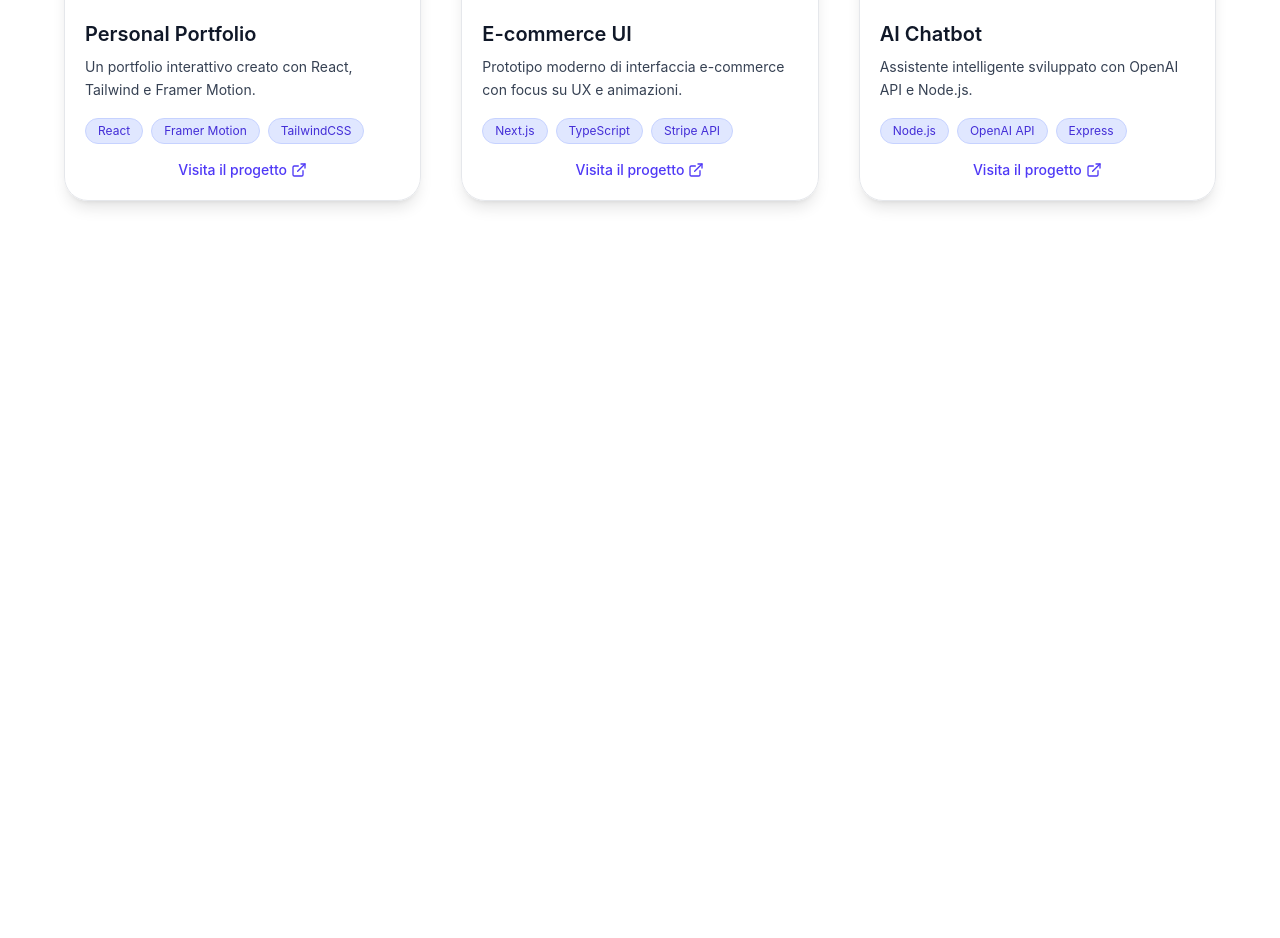
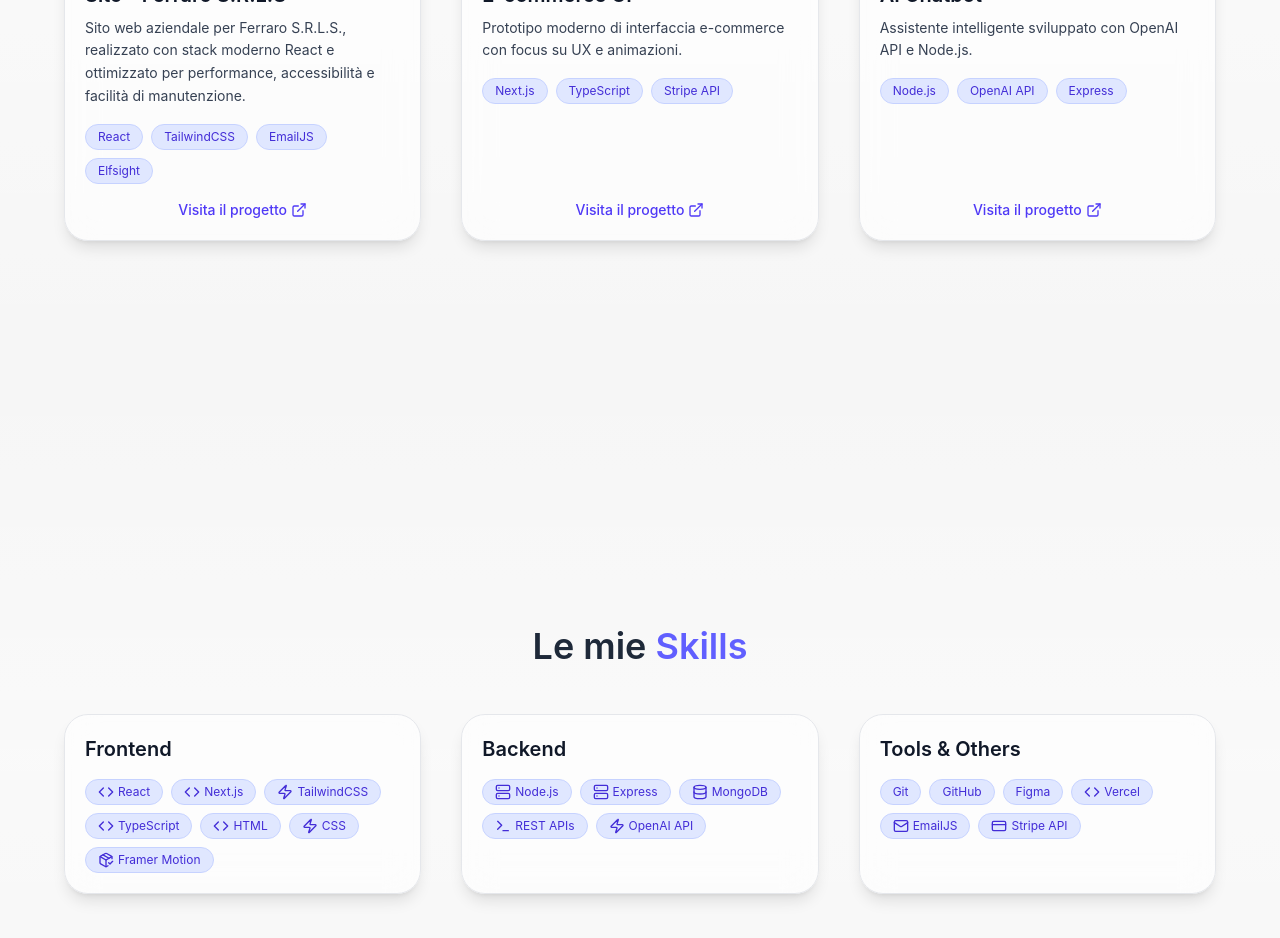
Before and after one commit to VincenzoFerraro0/my-portfolio, a React (Vite) app: page / in a window 1280 px wide. Shown: the part 1240-2178 px from the top of the page. Before the commit the page ends 1600 px from the top, so only its background shows below. Built offline with nearby package versions, Linux system fonts and the light colour scheme.

Commit message:
Add SkillsSection component, integrate skills data, and update Navbar links

```diff
--- a/src/App.jsx
+++ b/src/App.jsx
@@ -2,6 +2,7 @@ import Navbar from "./components/Navbar"
 import ToggleSwitch from "./components/ToggleSwitch"
 import AboutMeSection from "./section/AboutMeSection"
 import ProjectsSection from "./section/ProjectsSection"
+import SkillsSection from "./section/SkillsSection"
 
 function App() {
 
@@ -13,6 +14,7 @@ function App() {
       <main className="">
         <AboutMeSection />
         <ProjectsSection />
+        <SkillsSection/>
 
       </main>
       <ToggleSwitch />
--- a/src/components/Navbar.jsx
+++ b/src/components/Navbar.jsx
@@ -1,10 +1,11 @@
 import { useState } from 'react';
 import { motion, AnimatePresence } from 'framer-motion';
-import { Link } from 'react-scroll'; // 👈 aggiungi questa import
+import { Link } from 'react-scroll';
 import fotoProfilo from '../assets/img/foto-profilo.png';
 import ButtonContact from '../components/ButtonContact';
 import { Menu, X } from 'lucide-react';
 import OnlineStatusIndicator from './OnlineStatusIndicator';
+import { links } from '../lib/data';
 
 const MenuIcon = Menu;
 const XIcon = X;
@@ -30,11 +31,6 @@ const staggerContainerVariants = {
   },
 };
 
-const links = [
-  { name: 'About', to: 'about' },
-  { name: 'Projects', to: 'projects' },
-  { name: 'Skills', to: 'skills' },
-];
 
 export default function Navbar() {
   const [isOpen, setIsOpen] = useState(false);
--- a/src/index.css
+++ b/src/index.css
@@ -4,11 +4,17 @@
 
 
 
-/* anche quando Tailwind attiva la classe dark */
+/* Background per modalità light (default) */
+body {
+  background-color: #f6f6f6;
+}
+
+/* Background per modalità dark */
 .dark body {
   background: url("/background.gif") repeat center top;
   background-size: auto 33.33%;
-  background-attachment: scroll; /* ✅ compatibile iOS */
+  background-attachment: scroll;
+  /* ✅ compatibile iOS */
   color: #fff;
   position: relative;
   overflow-x: hidden;
@@ -23,7 +29,8 @@
   pointer-events: none;
   z-index: -1;
 }
-.dark > * {
+
+.dark>* {
   position: relative;
   z-index: 1;
 }
--- /dev/null
+++ b/src/lib/data.js
@@ -0,0 +1,34 @@
+import sitoFerraroPreview from '../assets/projects/sito-ferraro-preview.png';
+
+
+
+export const projects = [
+  {
+    title: 'Sito - Ferraro S.R.L.S',
+    description: 'Sito web aziendale per Ferraro S.R.L.S., realizzato con stack moderno React e ottimizzato per performance, accessibilità e facilità di manutenzione.',
+    tech: ['React','TailwindCSS','EmailJS', 'Elfsight'],
+    link: 'https://www.ferrarosrls.com',
+    image: sitoFerraroPreview,
+  },
+  {
+    title: 'E-commerce UI',
+    description: 'Prototipo moderno di interfaccia e-commerce con focus su UX e animazioni.',
+    tech: ['Next.js', 'TypeScript', 'Stripe API'],
+    link: 'https://ecommerce-demo.it',
+    image: 'https://via.placeholder.com/600x400?text=E-commerce+UI',
+  },
+  {
+    title: 'AI Chatbot',
+    description: 'Assistente intelligente sviluppato con OpenAI API e Node.js.',
+    tech: ['Node.js', 'OpenAI API', 'Express'],
+    link: 'https://chatbot-demo.it',
+    image: 'https://via.placeholder.com/600x400?text=AI+Chatbot',
+  },
+];
+
+
+export const links = [
+  { name: 'About', to: 'about' },
+  { name: 'Projects', to: 'projects' },
+  { name: 'Skills', to: 'skills' },
+];
--- a/src/section/AboutMeSection.jsx
+++ b/src/section/AboutMeSection.jsx
@@ -1,4 +1,4 @@
-import { FaXTwitter, FaInstagram, FaBehance, FaDribbble } from "react-icons/fa6";
+import { FaLinkedin, FaGithub } from 'react-icons/fa';
 import Memoji from "../assets/img/memoji-Trasparente.png";
 
 export default function AboutMeSection() {
@@ -31,17 +31,11 @@ export default function AboutMeSection() {
 
         {/* Social Icons */}
         <div className="flex space-x-5 text-neutral-400 text-2xl mt-8">
-          <a href="#" className="hover:text-black dark:hover:text-white transition">
-            <FaXTwitter />
+          <a href="https://www.linkedin.com/in/vincenzo-ferraro-567a60380" target="_blank" rel="noopener noreferrer" className="hover:text-blue-700 transition">
+            <FaLinkedin />
           </a>
-          <a href="#" className="hover:text-pink-600 transition">
-            <FaInstagram />
-          </a>
-          <a href="#" className="hover:text-blue-600 transition">
-            <FaBehance />
-          </a>
-          <a href="#" className="hover:text-pink-500 transition">
-            <FaDribbble />
+          <a href="https://github.com/VincenzoFerraro0" target="_blank" rel="noopener noreferrer" className="hover:text-black transition">
+            <FaGithub />
           </a>
         </div>
       </div>
--- a/src/section/ProjectsSection.jsx
+++ b/src/section/ProjectsSection.jsx
@@ -1,29 +1,7 @@
 import { motion } from 'framer-motion';
 import { ExternalLink } from 'lucide-react';
+import {projects} from '../lib/data';
 
-const projects = [
-  {
-    title: 'Personal Portfolio',
-    description: 'Un portfolio interattivo creato con React, Tailwind e Framer Motion.',
-    tech: ['React', 'Framer Motion', 'TailwindCSS'],
-    link: 'https://tuo-portfolio.it',
-    image: 'https://via.placeholder.com/600x400?text=Portfolio+Preview',
-  },
-  {
-    title: 'E-commerce UI',
-    description: 'Prototipo moderno di interfaccia e-commerce con focus su UX e animazioni.',
-    tech: ['Next.js', 'TypeScript', 'Stripe API'],
-    link: 'https://ecommerce-demo.it',
-    image: 'https://via.placeholder.com/600x400?text=E-commerce+UI',
-  },
-  {
-    title: 'AI Chatbot',
-    description: 'Assistente intelligente sviluppato con OpenAI API e Node.js.',
-    tech: ['Node.js', 'OpenAI API', 'Express'],
-    link: 'https://chatbot-demo.it',
-    image: 'https://via.placeholder.com/600x400?text=AI+Chatbot',
-  },
-];
 
 const container = {
   hidden: { opacity: 0 },
--- /dev/null
+++ b/src/section/SkillsSection.jsx
@@ -0,0 +1,114 @@
+import { motion } from 'framer-motion';
+import {
+  Code,
+  Server,
+
+
+  PackageCheck,
+  Database,
+  Terminal,
+  Zap,
+
+  Mail,
+  CreditCard,
+} from 'lucide-react';
+
+// Mapping tra skill e icona
+const skillIcons = {
+  React: <Code className="w-4 h-4 inline-block mr-1" />,
+  'Next.js': <Code className="w-4 h-4 inline-block mr-1" />,
+  TailwindCSS: <Zap className="w-4 h-4 inline-block mr-1" />,
+  TypeScript: <Code className="w-4 h-4 inline-block mr-1" />,
+  HTML: <Code className="w-4 h-4 inline-block mr-1" />,
+  CSS: <Zap className="w-4 h-4 inline-block mr-1" />,
+  'Framer Motion': <PackageCheck className="w-4 h-4 inline-block mr-1" />,
+  'Node.js': <Server className="w-4 h-4 inline-block mr-1" />,
+  Express: <Server className="w-4 h-4 inline-block mr-1" />,
+  MongoDB: <Database className="w-4 h-4 inline-block mr-1" />,
+  'REST APIs': <Terminal className="w-4 h-4 inline-block mr-1" />,
+  'OpenAI API': <Zap className="w-4 h-4 inline-block mr-1" />,
+  Vercel: <Code className="w-4 h-4 inline-block mr-1" />,
+  EmailJS: <Mail className="w-4 h-4 inline-block mr-1" />,
+  'Stripe API': <CreditCard className="w-4 h-4 inline-block mr-1" />,
+};
+
+const skills = [
+  {
+    category: 'Frontend',
+    items: ['React', 'Next.js', 'TailwindCSS', 'TypeScript', 'HTML', 'CSS', 'Framer Motion'],
+  },
+  {
+    category: 'Backend',
+    items: ['Node.js', 'Express', 'MongoDB', 'REST APIs', 'OpenAI API'],
+  },
+  {
+    category: 'Tools & Others',
+    items: ['Git', 'GitHub', 'Figma', 'Vercel', 'EmailJS', 'Stripe API'],
+  },
+];
+
+const container = {
+  hidden: { opacity: 0 },
+  visible: {
+    opacity: 1,
+    transition: { delayChildren: 0.2, staggerChildren: 0.15 },
+  },
+};
+
+const item = {
+  hidden: { opacity: 0, y: 30 },
+  visible: { opacity: 1, y: 0, transition: { type: 'spring', stiffness: 120 } },
+};
+
+export default function SkillsSection() {
+  return (
+    <section
+      id="skills"
+      className="min-h-screen py-24 px-6 lg:px-16 flex flex-col items-center justify-center bg-gradient-to-b from-transparent via-white/40 to-transparent dark:via-[#111]/60"
+    >
+      {/* Titolo */}
+      <motion.h2
+        initial={{ opacity: 0, y: 20 }}
+        whileInView={{ opacity: 1, y: 0 }}
+        transition={{ duration: 0.6, ease: 'easeOut' }}
+        viewport={{ once: true }}
+        className="text-4xl font-semibold text-gray-800 dark:text-gray-100 mb-12 text-center"
+      >
+        Le mie <span className="text-indigo-500 dark:text-[rgb(208,255,113)]">Skills</span>
+      </motion.h2>
+
+      {/* Cards container */}
+      <motion.div
+        className="grid grid-cols-1 md:grid-cols-2 lg:grid-cols-3 gap-10 w-full max-w-6xl"
+        variants={container}
+        initial="hidden"
+        whileInView="visible"
+        viewport={{ once: true }}
+      >
+        {skills.map((skillGroup, index) => (
+          <motion.div
+            key={index}
+            variants={item}
+            whileHover={{ scale: 1.02 }}
+            transition={{ type: 'spring', stiffness: 200 }}
+            className="backdrop-blur-lg border border-gray-200 dark:border-gray-700 rounded-3xl bg-white/60 dark:bg-[rgba(15,15,15,0.8)] shadow-lg overflow-hidden flex flex-col p-5"
+          >
+            <h3 className="text-xl font-semibold text-gray-900 dark:text-gray-100 mb-4">
+              {skillGroup.category}
+            </h3>
+            <div className="flex flex-wrap gap-2">
+              {skillGroup.items.map((item, i) => (
+                <span
+                  key={i}
+                  className="text-xs px-3 py-1 rounded-full bg-indigo-100 text-indigo-700 dark:bg-[rgb(208,255,113,0.15)] dark:text-[rgb(208,255,113)] border border-indigo-200 dark:border-[rgb(208,255,113,0.4)] flex items-center"
+                >
+                  {skillIcons[item]} {item}
+                </span>
+              ))}
+            </div>
+          </motion.div>
+        ))}
+      </motion.div>
+    </section>
+  );
+}
```
Also changed, not shown: src/assets/projects/sito-ferraro-preview.png (added).
